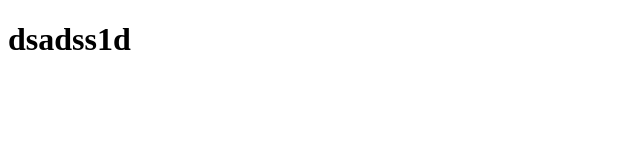
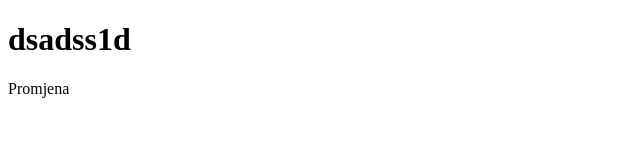
Before and after one commit to JovanJevtic/Marija, a plain HTML site: page index.html in a window 1280 px wide. Shown: the full height of the page, 0-640 px from the left. Drawn offline with Linux system fonts and the light colour scheme.

Commit message:
Ovdje sam dodao ti p tag

```diff
--- a/index.html
+++ b/index.html
@@ -7,5 +7,6 @@
 </head>
 <body>
     <h1>dsadss1d</h1>
+    <p>Promjena</p>
 </body>
 </html>
```
